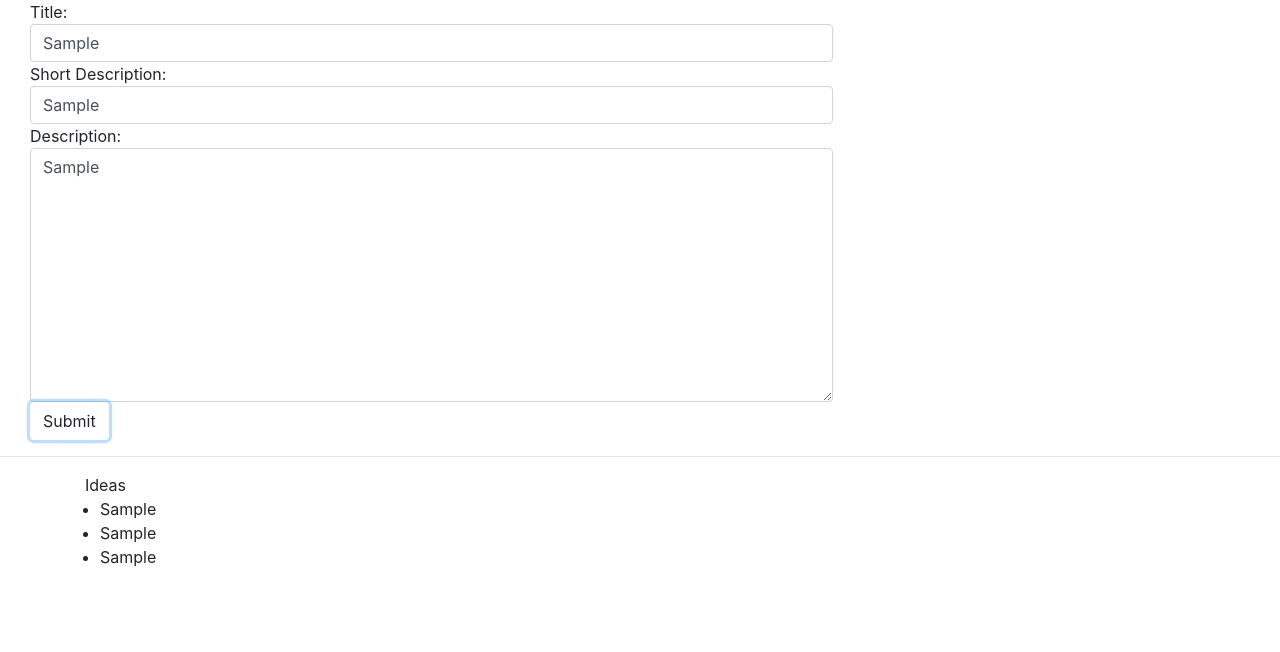
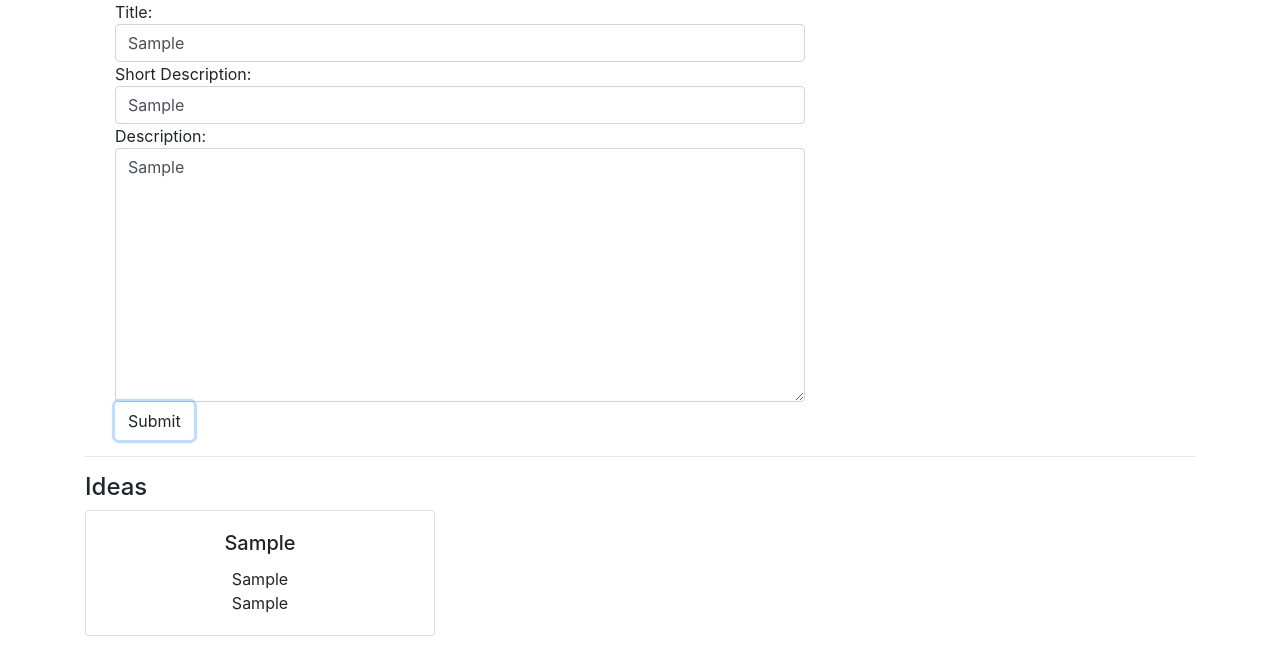
Before and after one commit to harshhx17/Ideas, a React (Create React App) app: page / in a window 1280 px wide. Both pictures are taken after typing "Sample", "Sample", "Sample" into the empty fields and a click on the button "Submit". Shown: the top 652 px of the page. Built offline with nearby package versions, Linux system fonts and the light colour scheme.

Commit message:
Improve Design and Basic Routing

```diff
--- a/public/index.html
+++ b/public/index.html
@@ -19,7 +19,7 @@
       work correctly both with client-side routing and a non-root public URL.
       Learn how to configure a non-root public URL by running `npm run build`.
     -->
-    <title>React App</title>
+    <title>Ideas</title>
   </head>
   <body>
     <noscript>
--- a/src/App.js
+++ b/src/App.js
@@ -1,6 +1,11 @@
 import React, {Component} from 'react'
 import AddIdea from './Components/AddIdea'
 import Idea from './Components/Idea'
+import {
+    BrowserRouter as Router,
+    Route,
+    Link
+} from 'react-router-dom'
 
 class App extends Component {
     constructor () {
@@ -25,7 +30,7 @@ class App extends Component {
     // }
     render () {
         return (
-            <div className="App">
+            <div className="App container">
                 <AddIdea addIdea={this.handleAddIdea.bind(this)}/>
                 <hr />
                 <Idea ideas={this.state.ideas}/>
--- a/src/Components/Idea.js
+++ b/src/Components/Idea.js
@@ -2,9 +2,7 @@ import React, {Component} from 'react'
 import IdeaItem from '../Components/IdeaItem'
 
 class Idea extends Component {
-    handleSubmit (e) {
-        e.preventDefault()
-    }
+
     render () {
         let ideas
         if (this.props.ideas){
@@ -15,9 +13,11 @@ class Idea extends Component {
             })
         }
         return (
-            <div className="container">
-                Ideas<br />
-                {ideas}
+            <div>
+                <h4>Ideas </h4>
+                <div className="row">
+                    {ideas}
+                </div>
             </div>
         )
     }
--- a/src/Components/IdeaItem.js
+++ b/src/Components/IdeaItem.js
@@ -1,15 +1,19 @@
 import React, {Component} from 'react'
-
+import {Link} from 'react-router-dom'
 class Idea extends Component {
 
     render () {
         return (
             // <span className="col-sm-3">
-            <ul className="col-sm-3">
-                <li>{this.props.idea.title}</li>
-                <li>{this.props.idea.shortDesc}</li>
-                <li>{this.props.idea.desc}</li>
-            </ul>
+            <div className="col-sm-4">
+                <div className="card">
+                    <div className="card-body text-center">
+                        <h5 className="card-title">{this.props.idea.title}</h5>
+                        <p className="card-text">{this.props.idea.shortDesc}</p>
+                        {this.props.idea.desc}
+                    </div>
+                </div>
+            </div>
             // </span>
         )
     }
--- a/src/index.js
+++ b/src/index.js
@@ -3,5 +3,7 @@ import ReactDOM from 'react-dom'
 import './index.css'
 import App from './App'
 import '../node_modules/bootstrap/dist/css/bootstrap.min.css'
+// import { Router, browserHistory as history } from 'react-router'
+// import routes from './routes'
 
 ReactDOM.render(<App />, document.getElementById('root'))
```
Also changed, not shown: src/Components/ViewIdea.js (added, +15 -0 lines), 1 other file (tests, documents, lock files or other folders).
